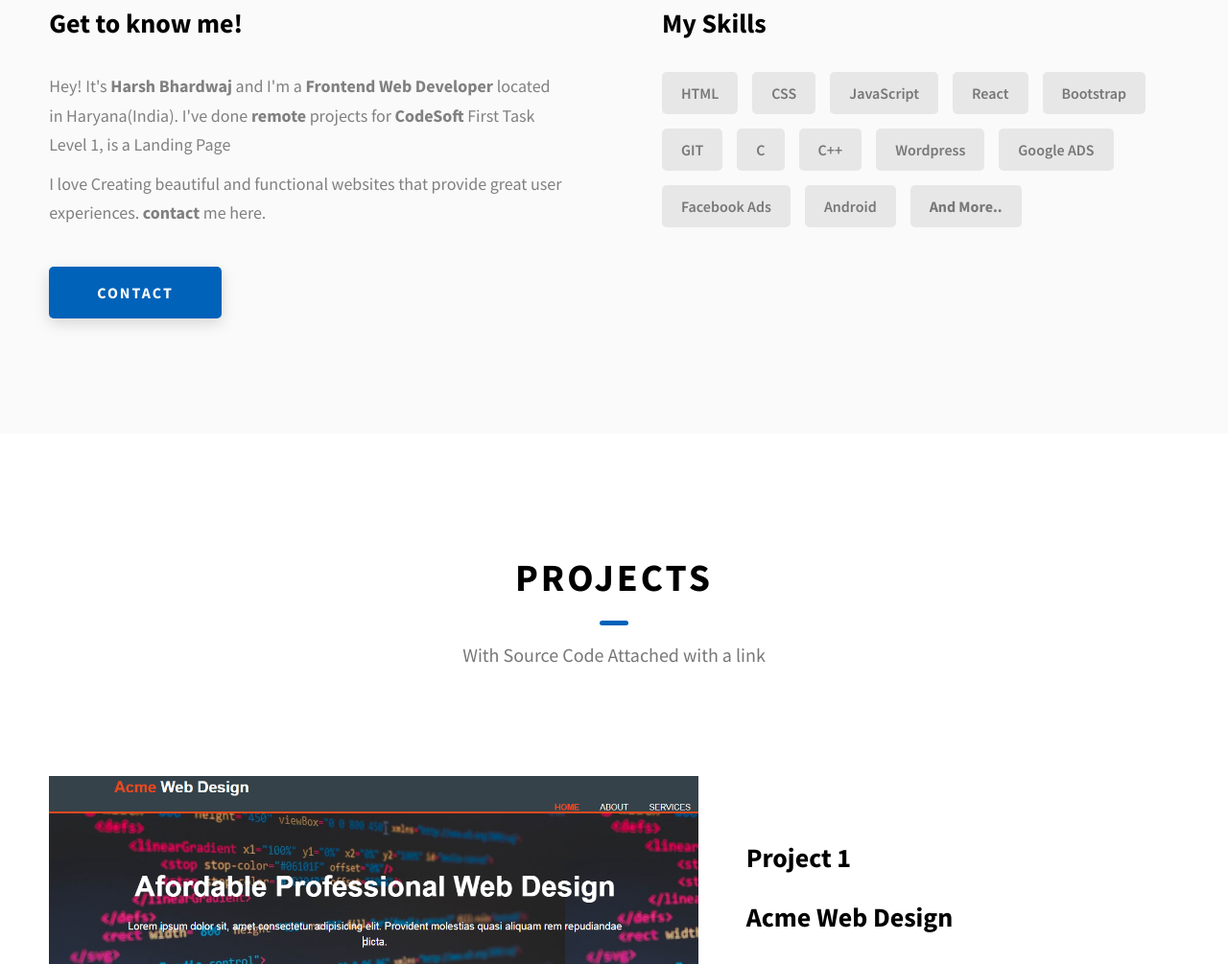
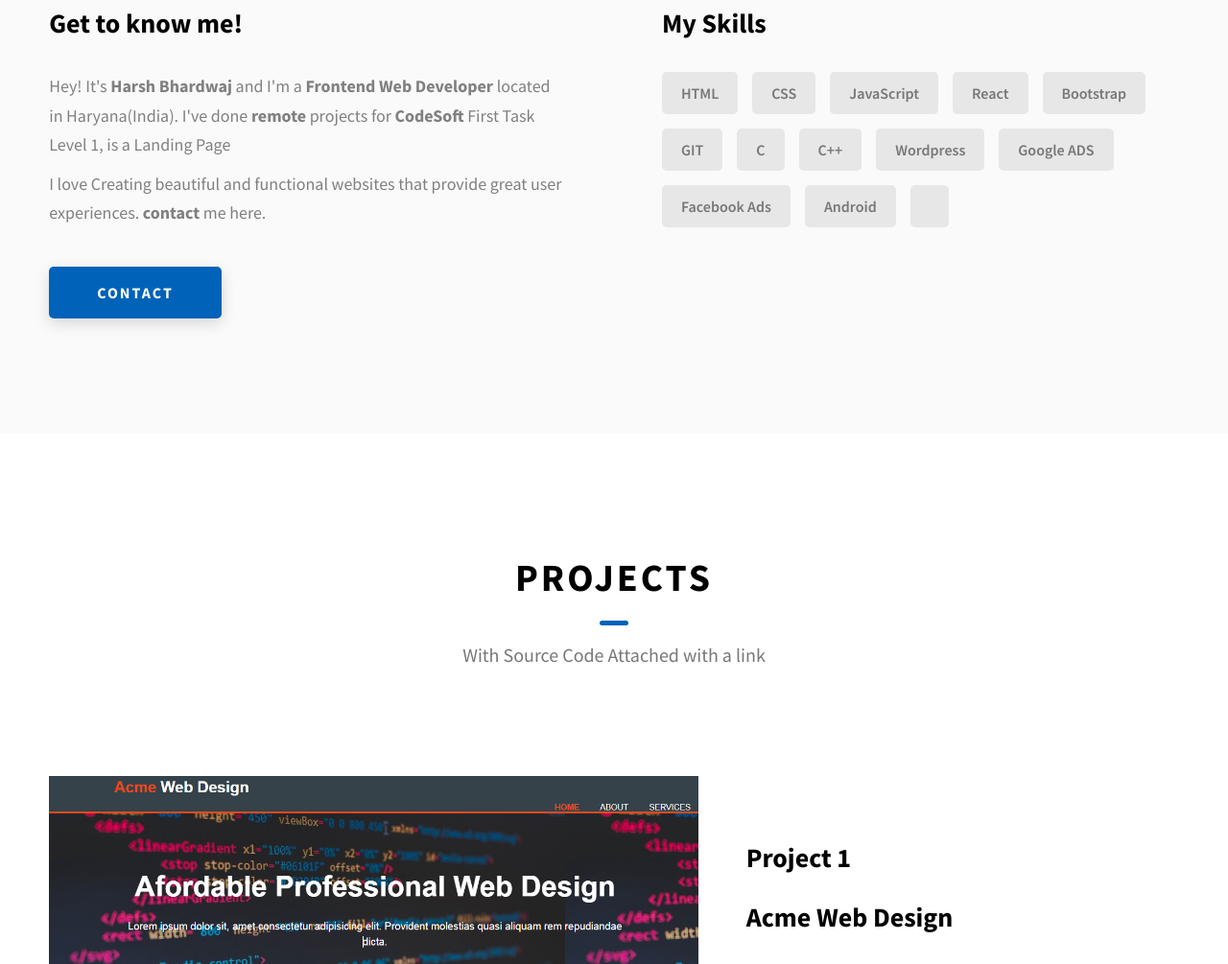
Before and after one commit to Harshsfd/Portfolio, a website: page index.html in a window 1280 px wide. Shown: the part 1134-2139 px from the top of the page at 96% size. Drawn offline with Linux system fonts and the light colour scheme.

Commit message:
Update index.html

```diff
--- a/index.html
+++ b/index.html
@@ -154,7 +154,7 @@
             <div class="skills__skill">Google ADS</div>
             <div class="skills__skill">Facebook Ads</div>
             <div class="skills__skill">Android</div>
-            <div class="skills__skill"><strong>And More..</strong></div>
+            <div class="skills__skill"><strong></strong></strong></div>
           </div>
         </div>
       </div>
```
